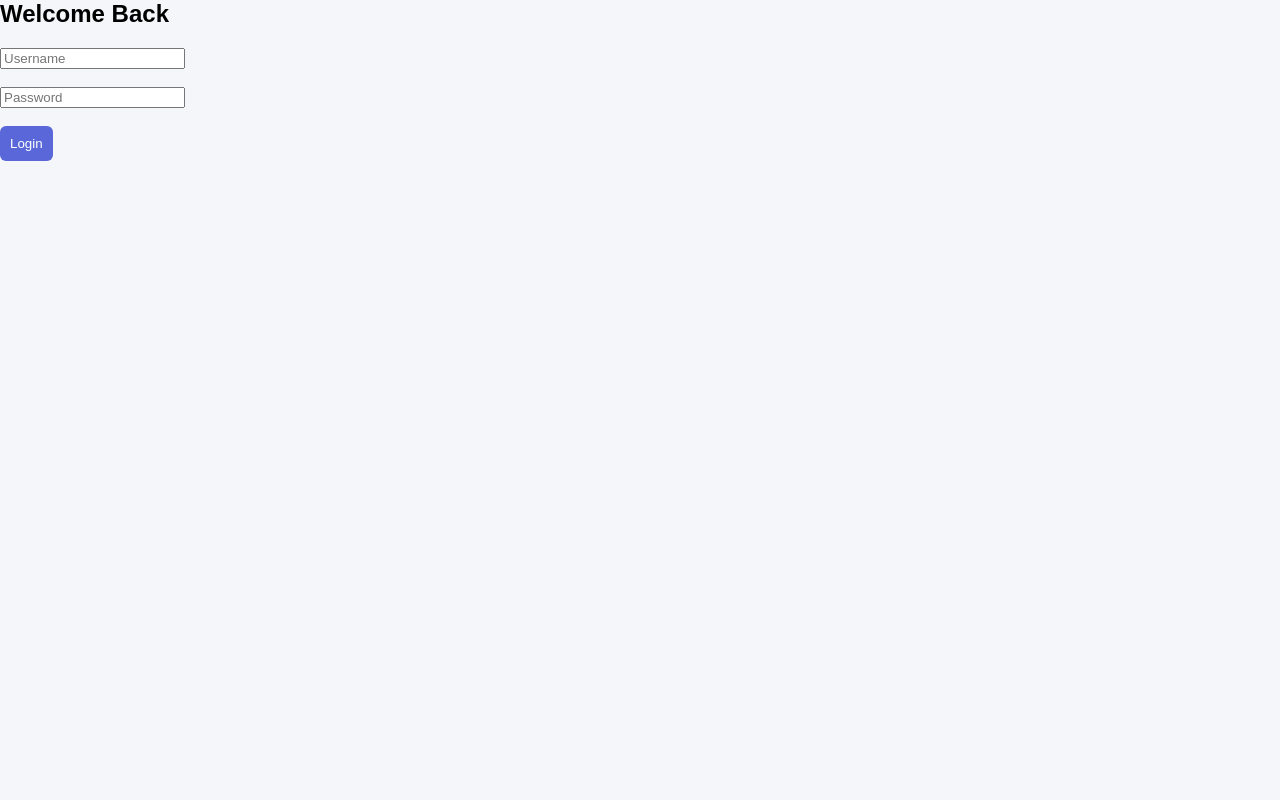
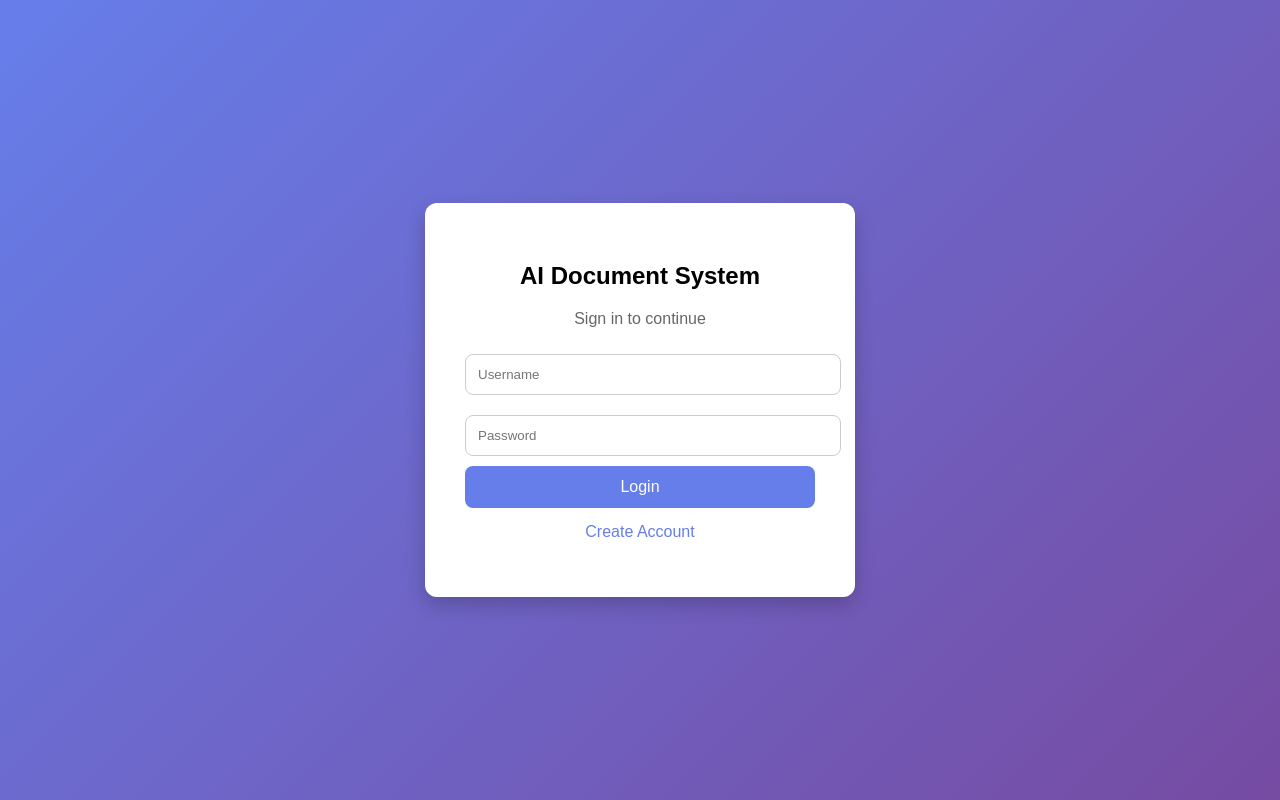
Before and after one commit to ShahanasMA/DocumentClassification, a Flask app: page /login in a window 1280 px wide. Run offline with Flask 3, Linux system fonts and the light colour scheme; parts of the project's set-up code (start-up, migrations or seed data) failed here and were passed over.

Commit message:
Update login.html

```diff
--- a/templates/login.html
+++ b/templates/login.html
@@ -1,17 +1,92 @@
+<!DOCTYPE html>
+<html>
+<head>
+<title>Login</title>
 <link rel="stylesheet" href="/static/style.css">
 
-<div class="container">
-<h2>Welcome Back</h2>
+<style>
+body{
+    background: linear-gradient(135deg,#667eea,#764ba2);
+    height:100vh;
+    display:flex;
+    justify-content:center;
+    align-items:center;
+    margin:0;
+}
+
+.login-box{
+    background:white;
+    padding:40px;
+    width:350px;
+    border-radius:12px;
+    box-shadow:0 8px 20px rgba(0,0,0,0.2);
+    text-align:center;
+}
+
+.login-box h2{
+    margin-bottom:20px;
+}
+
+.login-box input{
+    width:100%;
+    padding:12px;
+    margin:10px 0;
+    border-radius:8px;
+    border:1px solid #ccc;
+}
+
+.login-box button{
+    width:100%;
+    padding:12px;
+    background:#667eea;
+    color:white;
+    border:none;
+    border-radius:8px;
+    font-size:16px;
+    cursor:pointer;
+}
+
+.login-box button:hover{
+    background:#5a67d8;
+}
+
+.login-box a{
+    display:block;
+    margin-top:15px;
+    color:#667eea;
+    text-decoration:none;
+}
+
+.error{
+    color:red;
+    margin-top:10px;
+}
+</style>
+
+</head>
+
+<body>
+
+<div class="login-box">
+
+<h2>AI Document System</h2>
+<p style="color:#666;">Sign in to continue</p>
 
 <form method="post">
 
-<input name="username" placeholder="Username" required><br><br>
-<input name="password" type="password" placeholder="Password" required><br><br>
+<input type="text" name="username" placeholder="Username" required>
 
-<button>Login</button>
+<input type="password" name="password" placeholder="Password" required>
+
+<button type="submit">Login</button>
 
 </form>
 
-<p style="color:red">{{error}}</p>
+<a href="/register">Create Account</a>
+
+<p class="error">{{error}}</p>
 
 </div>
+
+</body>
+</html>
```
